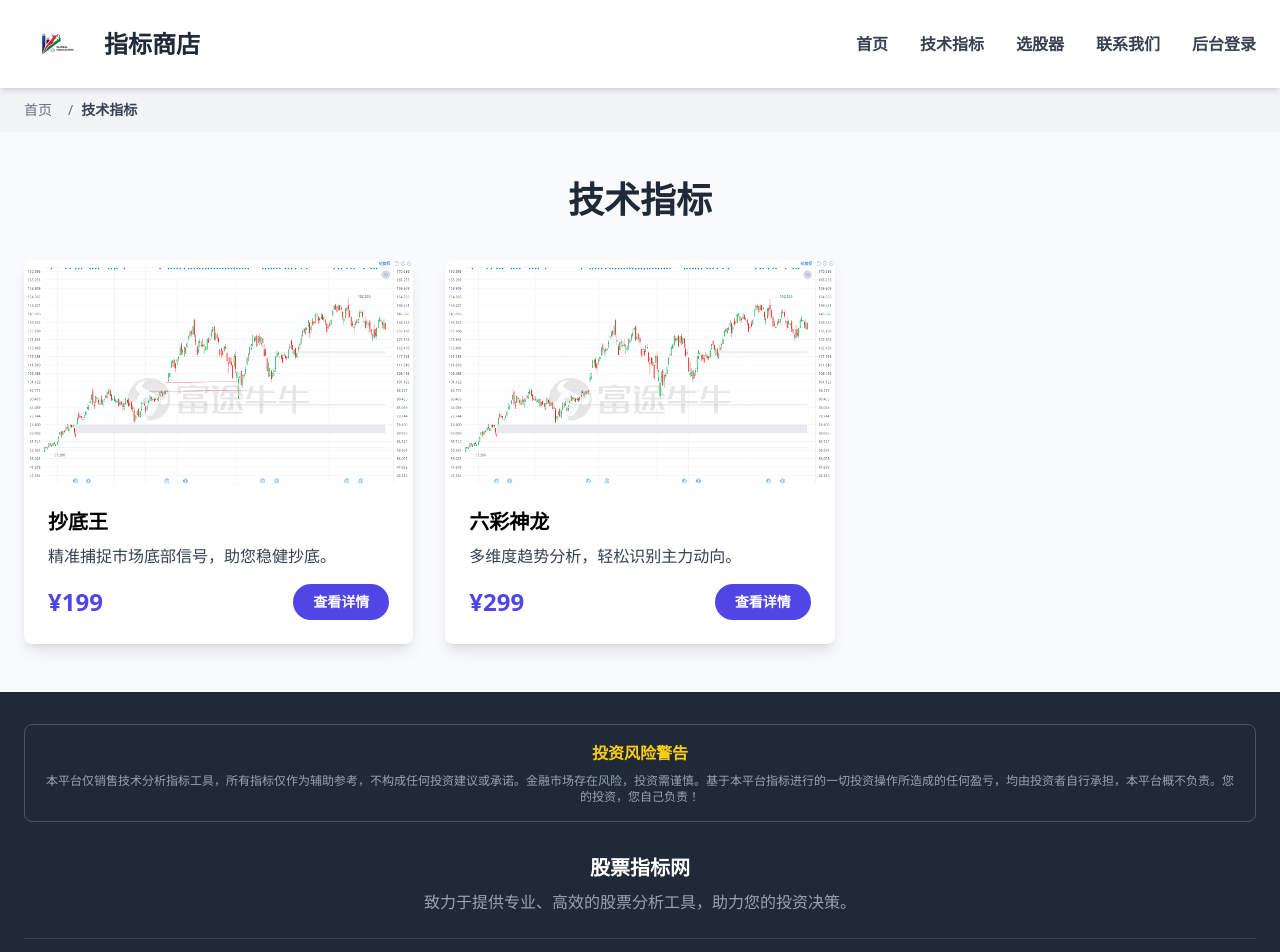
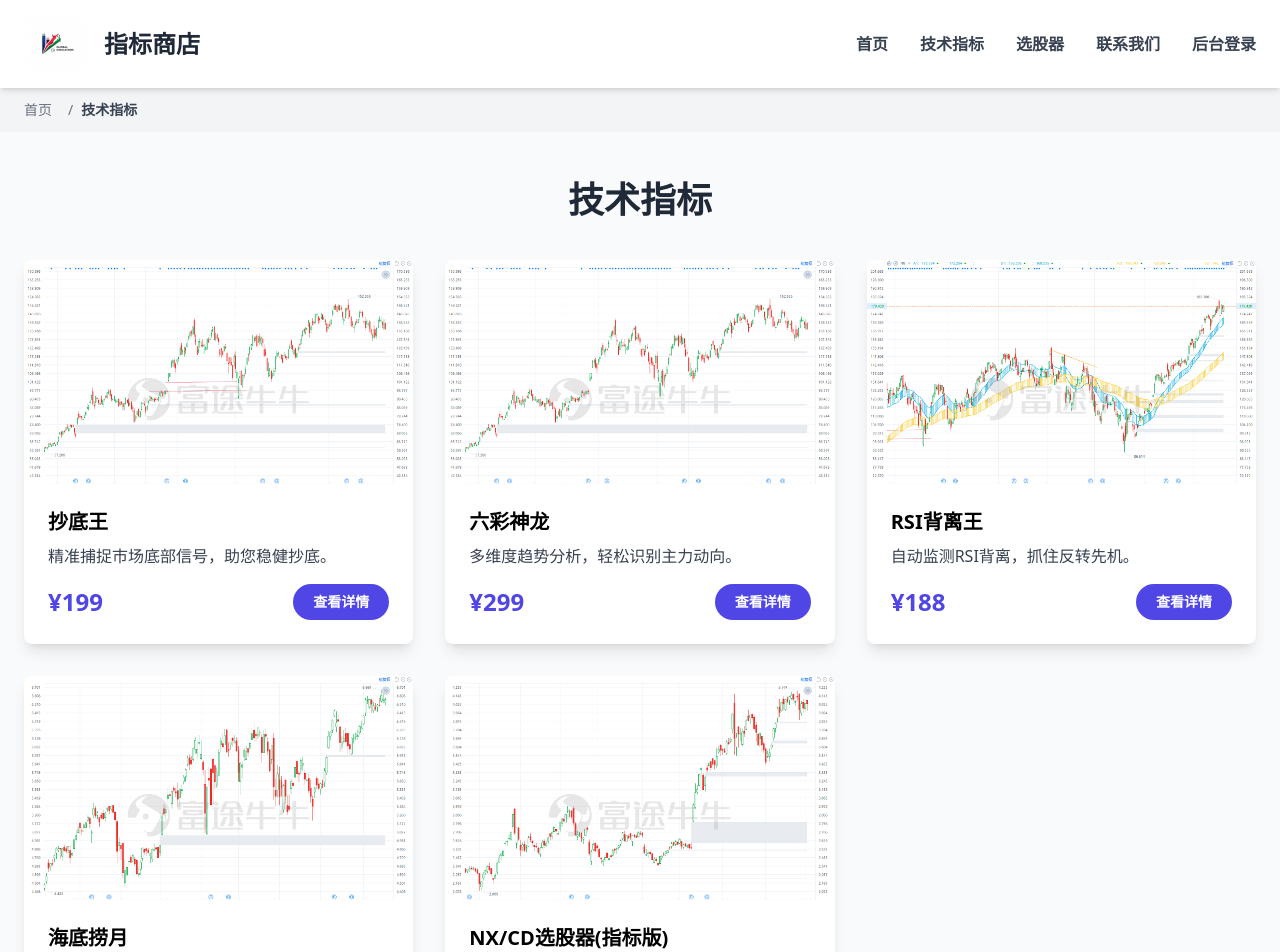
Before and after one commit to befpail737-glitch/stock-indicator-store, a Next.js app: page /products in a window 1280 px wide. Shown: the top 952 px of the page. Built offline with nearby package versions, Linux system fonts and the light colour scheme.

Commit message:
Reset product data and force fresh build

```diff
--- a/data/products.js
+++ b/data/products.js
@@ -1,31 +1,44 @@
-// /data/products.js
+// /data/products.js (最终完整版)
+
 export const products = [
-  // --- 指标类产品 ---
+  // === 技术指标 ===
   {
-    id: 1,
-    slug: 'chaodi-king',
-    name: '抄底王',
-    price: '199',
-    category: 'indicator',
+    id: 1, slug: 'chaodi-king', name: '抄底王', price: '199', category: 'indicator',
     shortDescription: '精准捕捉市场底部信号，助您稳健抄底。',
     longDescription: '本指标通过多重算法分析市场情绪与资金流向，能在股价进入历史性低位区域时发出明确信号，是稳健型投资者的必备利器。',
     imageUrl: '/images/products/chaodi-king.png',
     alipayQr: '/images/qr-alipay.png', wechatQr: '/images/qr-wechat.png',
   },
   {
-    id: 2,
-    slug: 'liucai-shenlong',
-    name: '六彩神龙',
-    price: '299',
-    category: 'indicator',
+    id: 2, slug: 'liucai-shenlong', name: '六彩神龙', price: '299', category: 'indicator',
     shortDescription: '多维度趋势分析，轻松识别主力动向。',
     longDescription: '通过红、黄、蓝等六色彩带直观展示市场成本、主力动向和趋势变化。红色代表获利盘，黄色代表浮动筹码，蓝色代表套牢盘。',
     imageUrl: '/images/products/liucai-shenlong.png',
     alipayQr: '/images/qr-alipay.png', wechatQr: '/images/qr-wechat.png',
   },
-  // ... 其他旧指标产品保持不变 ...
+  {
+    id: 3, slug: 'rsi-divergence-king', name: 'RSI背离王', price: '188', category: 'indicator',
+    shortDescription: '自动监测RSI背离，抓住反转先机。',
+    longDescription: '全市场自动扫描，一旦发现价格与RSI指标出现底背离或顶背离，立即弹出信号提醒。无需人工盯盘，助您抓住转瞬即逝的顶底反转交易机会。',
+    imageUrl: '/images/products/rsi-king.png',
+    alipayQr: '/images/qr-alipay.png', wechatQr: '/images/qr-wechat.png',
+  },
+  {
+    id: 4, slug: 'haidilaoyue', name: '海底捞月', price: '258', category: 'indicator',
+    shortDescription: '专为捕捉超跌反弹行情设计。',
+    longDescription: '当股价经历长期下跌后，出现恐慌性抛售，指标将进入海底区域。一旦出现特定企稳K线组合（如锤子线、启明星），即发出“捞月”信号。',
+    imageUrl: '/images/products/haidilaoyue.png',
+    alipayQr: '/images/qr-alipay.png', wechatQr: '/images/qr-wechat.png',
+  },
+  {
+    id: 5, slug: 'nx-cd-selector', name: 'NX/CD选股器(指标版)', price: '399', category: 'indicator',
+    shortDescription: '结合多种经典技术形态，一键筛选出处于牛熊转换或吸筹阶段的潜力股。',
+    longDescription: '本指标集合了多种经典技术形态（如W底、头肩底）和量价关系模型，能一键从数千只股票中筛选出正处于主力吸筹或即将由熊转牛关键节点的潜力股。',
+    imageUrl: '/images/products/selector.png',
+    alipayQr: '/images/qr-alipay.png', wechatQr: '/images/qr-wechat.png',
+  },
 
-  // --- 新增：选股器类产品 ---
+  // === 专业选股器 ===
   // 美股
   { id: 101, slug: 'us-screener-30min', name: '美股30分钟抄底选股器', price: '499', category: 'screener', shortDescription: '实时扫描全美股，捕捉30分钟级别的超跌反弹机会。', longDescription: '适合日内短线交易者，基于量价关系和特定K线形态，筛选出即将发生反弹的股票。', imageUrl: '/images/products/us-screener-30min.png', alipayQr: '/images/qr-alipay.png', wechatQr: '/images/qr-wechat.png' },
   { id: 102, slug: 'us-screener-1hr', name: '美股1小时抄底选股器', price: '499', category: 'screener', shortDescription: '捕捉小时级别的波段性底部，提高交易成功率。', longDescription: '结合小时线MACD背离和成交量异动，筛选出波段性建仓机会。', imageUrl: '/images/products/us-screener-1hr.png', alipayQr: '/images/qr-alipay.png', wechatQr: '/images/qr-wechat.png' },
```
Also changed, not shown: next.config.js (+3 -5 lines).
